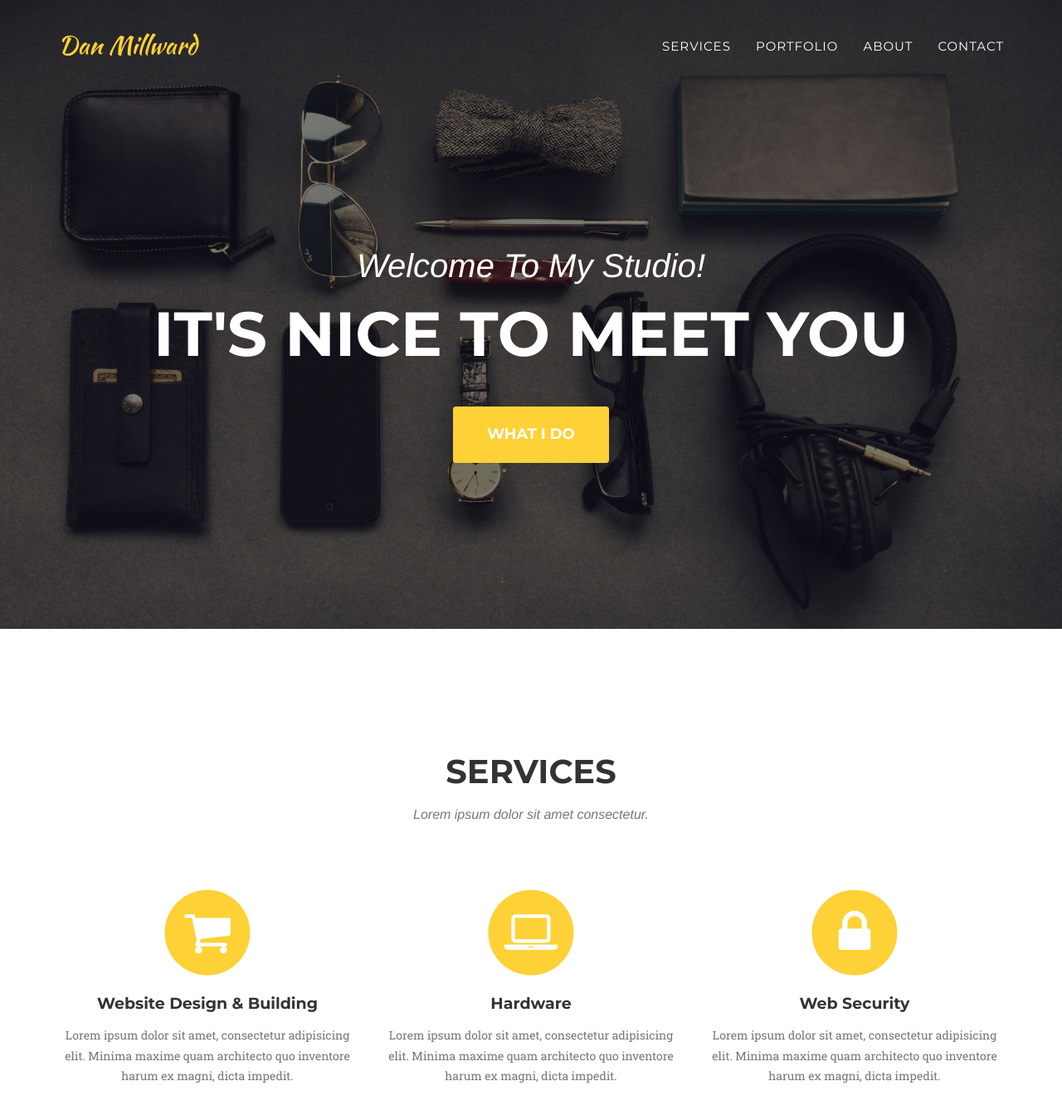
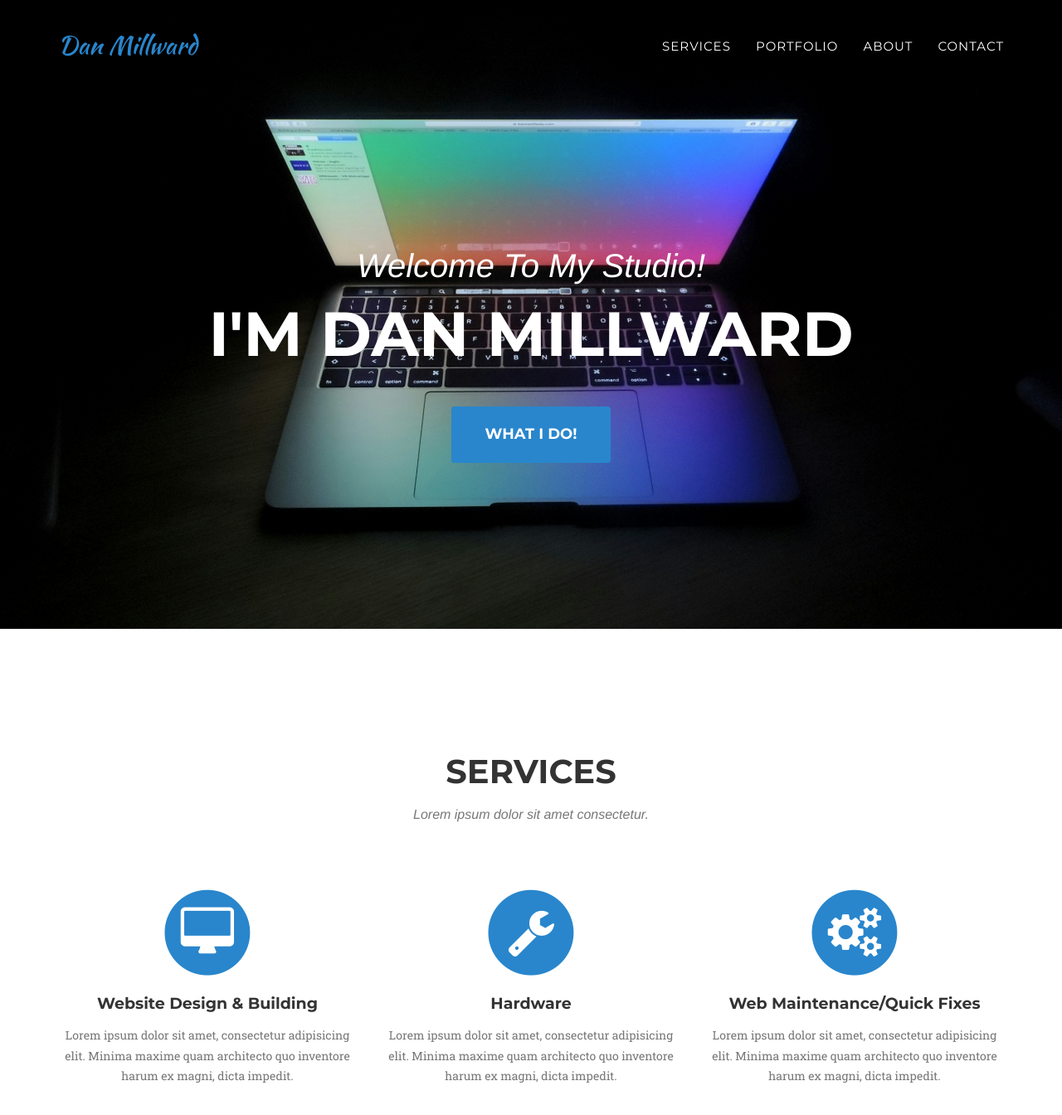
Before and after one commit to dj2-millward/Testsite, a Jekyll site: the page built from index.html, in a window 1280 px wide and 1400 px high. Shown: the top 1344 px of the window at 83% size. Built offline with Jekyll 4.4.1, drawn with Linux system fonts in a browser that asks for light colours; some web fonts are replaced.

Commit message:
Core Colours update
general text field update

```diff
--- a/_data/template.yml
+++ b/_data/template.yml
@@ -1,7 +1,7 @@
 # Color settings (hex-codes without the leading hash-tag)
 color:
-  primary: fed136
-  secondary: fec503
+  primary: 2986cc
+  secondary: 16537e
   secondary-dark: 333
   muted: 777
 
--- a/_includes/header.html
+++ b/_includes/header.html
@@ -47,8 +47,8 @@
   <div class="container">
     <div class="intro-text">
       <div class="intro-lead-in">Welcome To My Studio!</div>
-      <div class="intro-heading">It's Nice To Meet You</div>
-      <a href="#services" class="page-scroll btn btn-xl">What I Do</a>
+      <div class="intro-heading">I'm Dan Millward</div>
+      <a href="#services" class="page-scroll btn btn-xl">What I Do!</a>
     </div>
   </div>
 </header>
--- a/_includes/services.html
+++ b/_includes/services.html
@@ -13,7 +13,7 @@
       <div class="col-md-4">
         <span class="fa-stack fa-4x">
           <i class="fa fa-circle fa-stack-2x text-primary"></i>
-          <i class="fa fa-shopping-cart fa-stack-1x fa-inverse"></i>
+          <i class="fa fa-desktop fa-stack-1x fa-inverse"></i>
         </span>
         <h4 class="service-heading">Website Design & Building</h4>
         <p class="text-muted">
@@ -24,7 +24,7 @@
       <div class="col-md-4">
         <span class="fa-stack fa-4x">
           <i class="fa fa-circle fa-stack-2x text-primary"></i>
-          <i class="fa fa-laptop fa-stack-1x fa-inverse"></i>
+          <i class="fa fa-wrench fa-stack-1x fa-inverse"></i>
         </span>
         <h4 class="service-heading">Hardware</h4>
         <p class="text-muted">
@@ -35,9 +35,9 @@
       <div class="col-md-4">
         <span class="fa-stack fa-4x">
           <i class="fa fa-circle fa-stack-2x text-primary"></i>
-          <i class="fa fa-lock fa-stack-1x fa-inverse"></i>
+          <i class="fa fa-cogs fa-stack-1x fa-inverse"></i>
         </span>
-        <h4 class="service-heading">Web Security</h4>
+        <h4 class="service-heading">Web Maintenance/Quick Fixes</h4>
         <p class="text-muted">
           Lorem ipsum dolor sit amet, consectetur adipisicing elit. Minima
           maxime quam architecto quo inventore harum ex magni, dicta impedit.
```
Also changed, not shown: img/header-bg.jpg.
